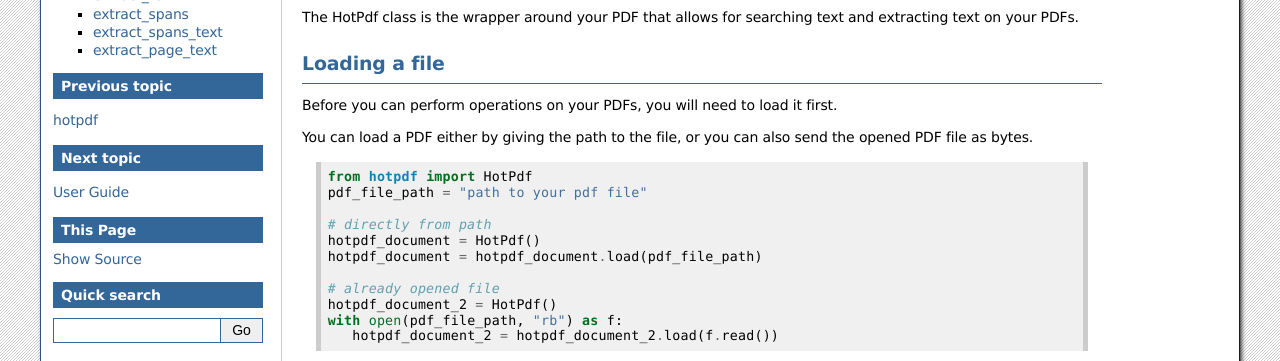
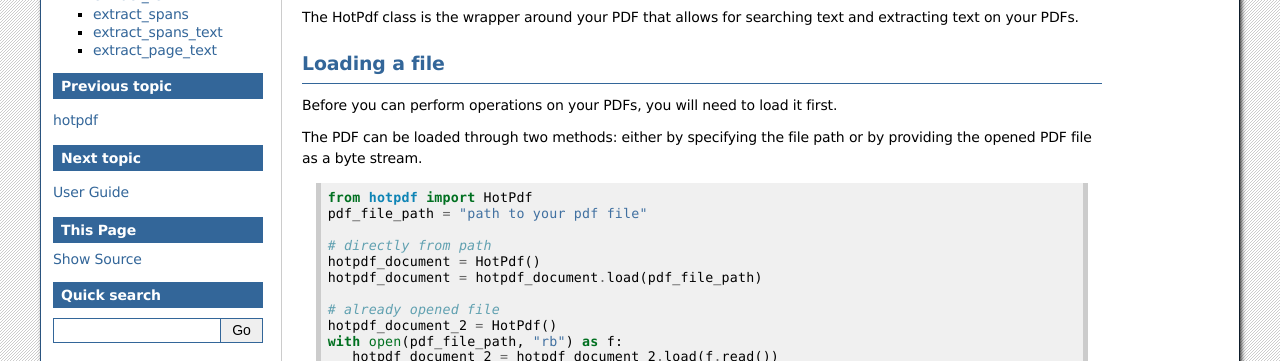
Before and after one commit to weareprestatech/hotpdf, a Sphinx documentation site: the page built from docs/source/usage.rst, in a window 1280 px wide and 900 px high, cut to the strip 243-604 px from the top of the window. Built offline with Sphinx 7.4.7, drawn with Linux system fonts in a browser that asks for light colours.

Commit message:
chore: Update doc grammar

```diff
--- a/docs/source/guide.rst
+++ b/docs/source/guide.rst
@@ -11,7 +11,7 @@ Text Operations
 
 Start by loading the file.
 
-You can load a PDF either by giving the path to the file, or you can also send the opened PDF file as bytes.
+The PDF can be loaded through two methods: either by specifying the file path or by providing the opened PDF file as a byte stream.
 
 .. code-block:: python
 
--- a/docs/source/usage.rst
+++ b/docs/source/usage.rst
@@ -14,7 +14,7 @@ Loading a file
 
 Before you can perform operations on your PDFs, you will need to load it first.
 
-You can load a PDF either by giving the path to the file, or you can also send the opened PDF file as bytes.
+The PDF can be loaded through two methods: either by specifying the file path or by providing the opened PDF file as a byte stream.
 
 .. code-block:: python
 
```
